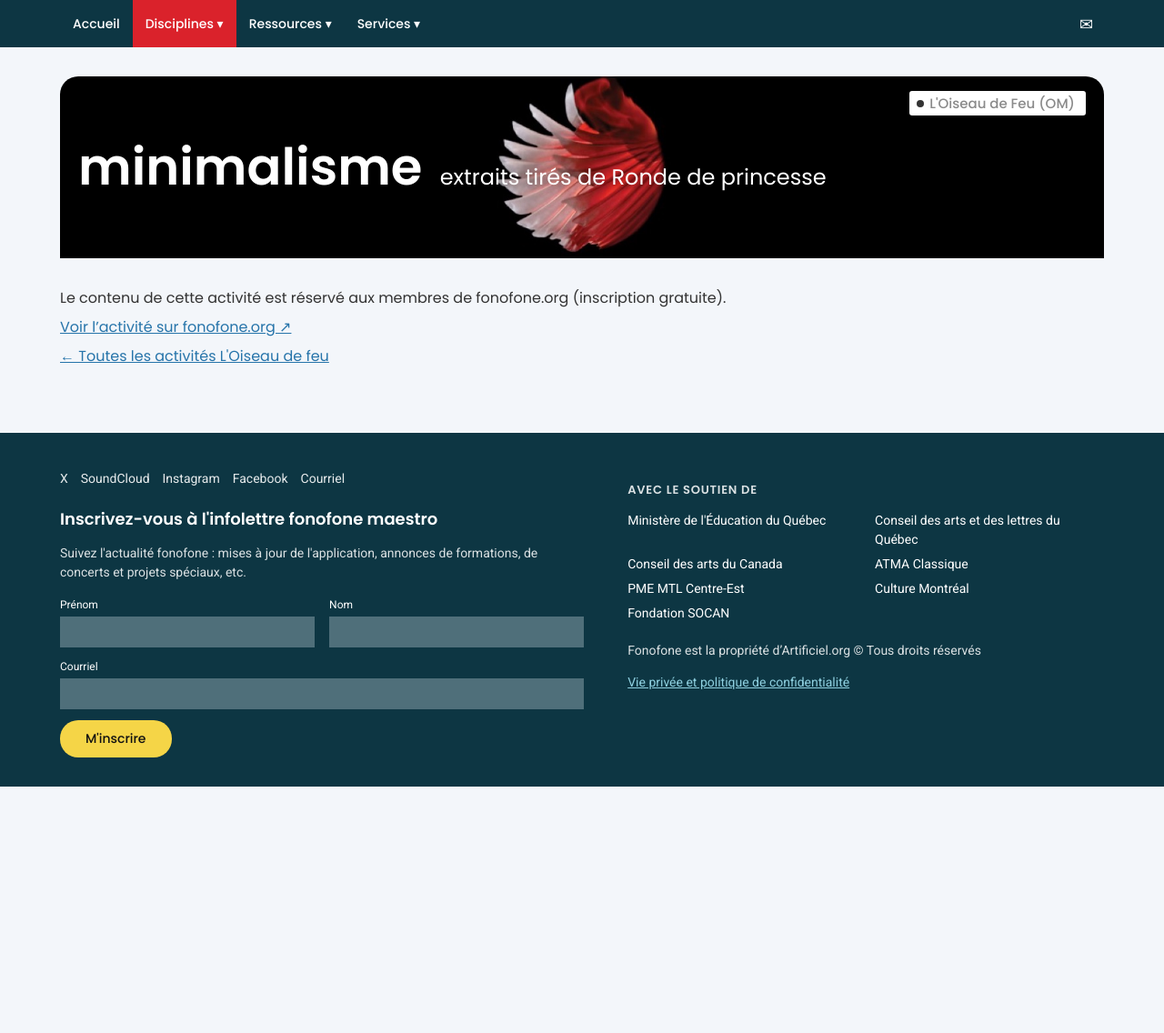
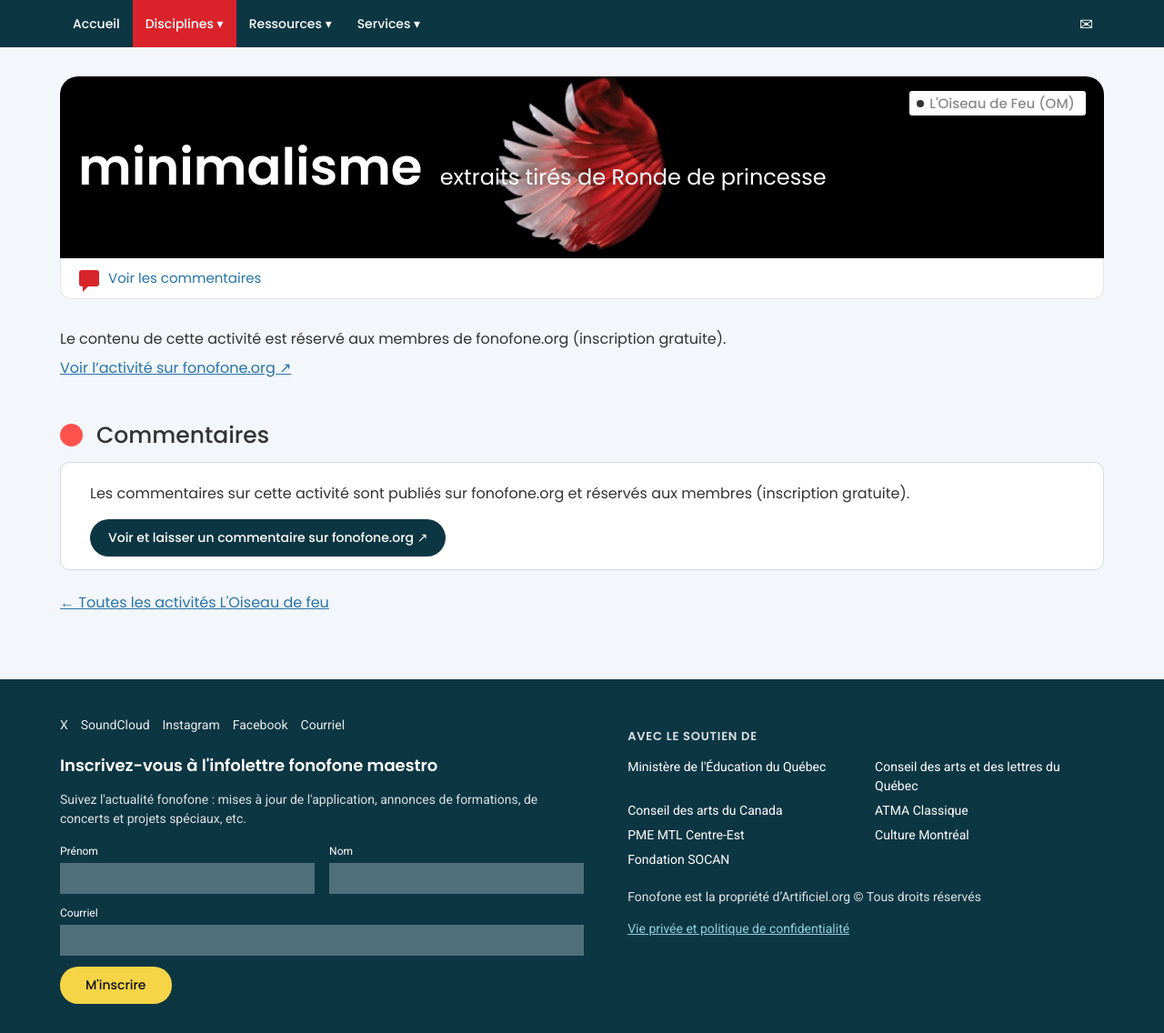
Before and after one commit to yves-fonofone/site-fonofone-revision, a Jekyll site: the page built from _activites/minimalisme.md, in a window 1280 px wide and 1136 px high. Shown: the whole window at 91% size. Built offline with Jekyll 4.4.1, drawn with Linux system fonts in a browser that asks for light colours.

Commit message:
Fiches : barre « Voir les commentaires » sous le bandeau et section Commentaires renvoyant à fonofone.org
Les commentaires restent sur fonofone.org (réservés aux membres) ; aucun n'est recopié.
Champ sans_commentaires: true pour masquer la barre et la section.

Co-Authored-By: Claude Opus 5.5 <noreply@anthropic.com>

```diff
--- a/_layouts/activite.html
+++ b/_layouts/activite.html
@@ -29,6 +29,20 @@ layout: default
       <a class="fiche-bandeau__etiquette" href="{{ retour_url | relative_url }}">{{ page.etiquette | default: retour_titre }}</a>
       <h1{% if page.titre_petit %} class="titre-petit"{% endif %}>{{ page.titre }}{% if page.sous_titre %} <span class="sous-titre">{{ page.sous_titre }}</span>{% endif %}</h1>
     </header>
+    {%- comment -%}
+      Barre « Commentaires » sous le bandeau. Les commentaires restent sur fonofone.org
+      (réservés aux membres) : la section du bas renvoie à la même activité là-bas.
+      Adresse : champ « source » de la fiche s'il pointe vers fonofone.org/activite/, sinon
+      https://fonofone.org/activite/<nom du fichier>/. Champ « sans_commentaires: true » pour masquer.
+    {%- endcomment %}
+    {%- unless page.sans_commentaires %}
+    {%- assign nom_fichier = page.url | split: "/" | last | remove: ".html" -%}
+    {%- assign url_commentaires = "https://fonofone.org/activite/" | append: nom_fichier | append: "/" -%}
+    {%- if page.source contains "fonofone.org/activite/" %}{% assign url_commentaires = page.source %}{% endif %}
+    <div class="fiche-barre">
+      <a href="#commentaires"><span class="fiche-barre__bulle" aria-hidden="true"></span>Voir les commentaires</a>
+    </div>
+    {%- endunless %}
     {%- if page.video %}<div class="fiche-intro"><div>{% endif %}
     {%- if page.auteurs %}
     {%- assign initiale = page.auteurs | slice: 0 -%}
@@ -51,6 +65,13 @@ layout: default
     {%- endif %}
     <div class="fiche-contenu">
 {{ content }}
+    {%- unless page.sans_commentaires %}
+    <h2 id="commentaires">Commentaires</h2>
+    <section class="encadre encadre--blanc encadre--bloc fiche-commentaires">
+      <p>Les commentaires sur cette activité sont publiés sur fonofone.org et réservés aux membres (inscription gratuite).</p>
+      <a class="btn" href="{{ url_commentaires }}#comments" target="_blank" rel="noopener">Voir et laisser un commentaire sur fonofone.org ↗</a>
+    </section>
+    {%- endunless %}
     </div>
     {%- capture libelle_retour -%}{% if page.section == "initiation" and page.retour == nil %}Toutes les activités d’initiation à Fonofone{% if d %} – {{ d.titre }}{% endif %}{% elsif page.section or page.retour %}{{ retour_titre }}{% elsif page.discipline == "oiseau-de-feu" %}Toutes les activités {{ d.titre }}{% else %}Toutes les activités d’apprentissage{% if d %} – {{ d.titre }}{% endif %}{% endif %}{%- endcapture %}
     {% include retour.html url=retour_url titre=libelle_retour %}
--- a/style.css
+++ b/style.css
@@ -833,3 +833,20 @@ li.extrait p { margin: 0; }
 .consoles:has(.console-video) { align-items: center; }
 .console-video { justify-self: end; width: 100%; max-width: 420px; }
 .console-video .video { margin: 0; }
+
+/* Barre « Voir les commentaires » sous le bandeau, et section Commentaires en bas de fiche (comme fonofone.org) */
+.fiche-barre {
+  display: flex; align-items: center; gap: 24px; padding: 12px 20px;
+  background: #fff; border: 1px solid #e3e6e8; border-top: 0; border-radius: 0 0 12px 12px;
+  font: 400 15px/1.3 Poppins, sans-serif;
+}
+.fiche-barre a { display: inline-flex; align-items: center; gap: 10px; color: #2674aa; text-decoration: none; }
+.fiche-barre a:hover { text-decoration: underline; }
+.fiche-barre__bulle {
+  position: relative; width: 22px; height: 18px; border-radius: 3px; background: #d7262b;
+}
+.fiche-barre__bulle::after {
+  content: ""; position: absolute; left: 4px; bottom: -6px;
+  border-width: 6px 6px 0 0; border-style: solid; border-color: #d7262b transparent transparent;
+}
+.fiche-commentaires .btn { margin-top: 8px; }
```
